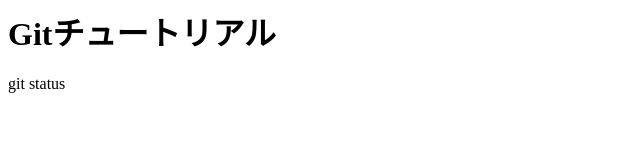
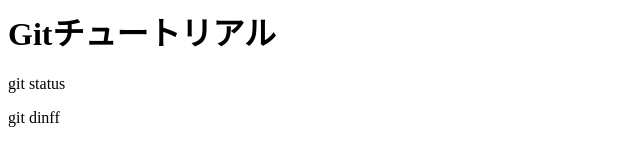
Before and after one commit to koemaru/git_tutorial, a plain HTML site: page index.html in a window 1280 px wide. Shown: the full height of the page, 0-640 px from the left. Drawn offline with Linux system fonts and the light colour scheme.

Commit message:
git diffを追記

```diff
--- a/index.html
+++ b/index.html
@@ -1,2 +1,3 @@
 <h1>Gitチュートリアル</h1>
 <p>git status</p>
+<p>git dinff</p>
```
